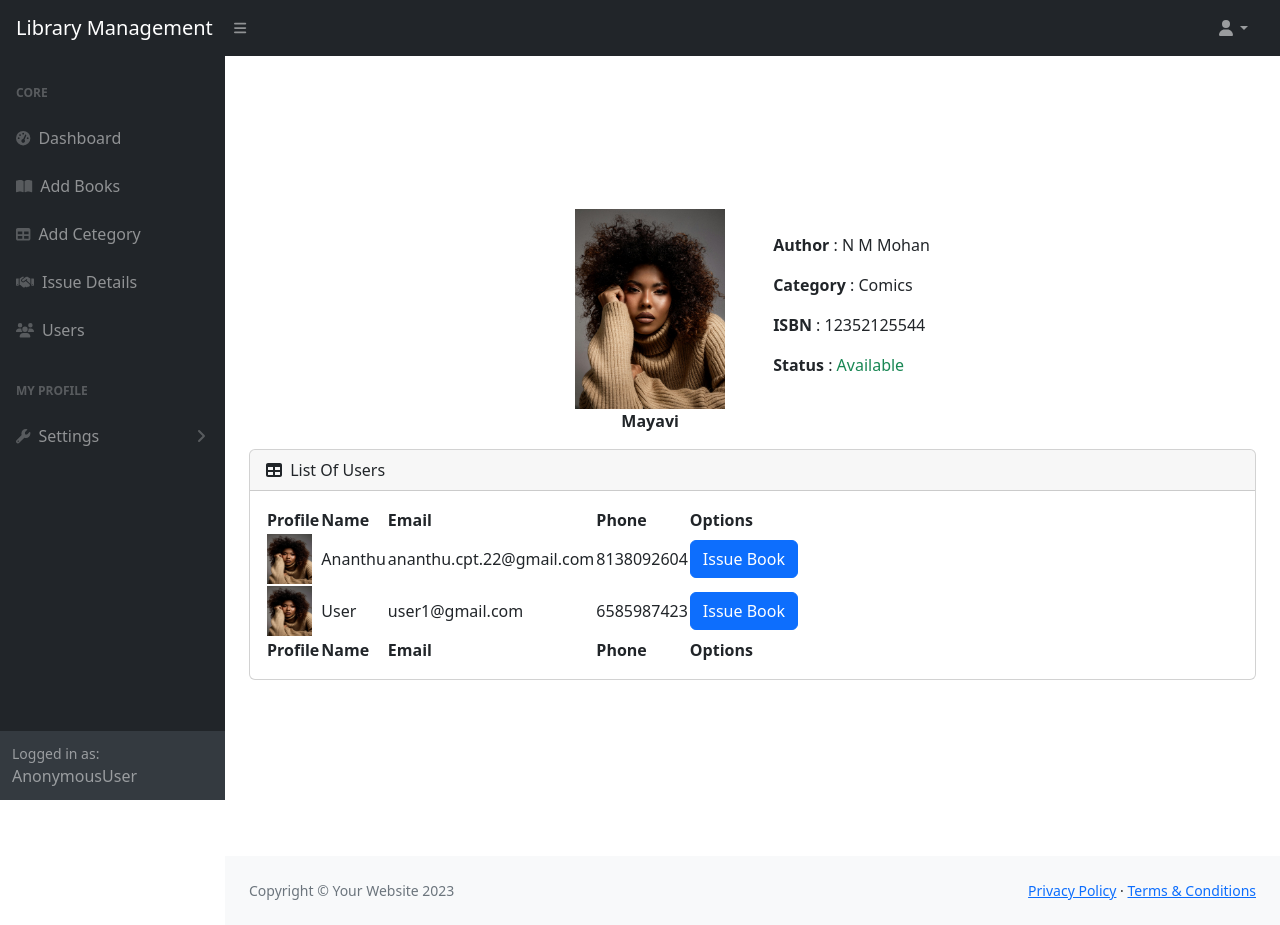
After one commit to um-shuhaib/libraryManagement, a Django app: page /issue/user/3 in a window 1280 px wide. The commit adds this page. Run offline with Django 5.2, Linux system fonts and the light colour scheme; data comes from the database, SQL or seed files in the repository; both versions use the stored data as it was after the commit; some libraries are stand-ins or nearby versions.

Commit message:
add issue details and added list of users

```diff
--- a/libraryApp/admin.py
+++ b/libraryApp/admin.py
@@ -1,5 +1,5 @@
 from django.contrib import admin
-from libraryApp.models import User,Category,Book
+from libraryApp.models import User,Category,Book,Issue
 
 # Register your models here.
 admin.site.register(User)
@@ -13,3 +13,4 @@ class BookModel(admin.ModelAdmin):
             obj.user=request.user
         return super().save_model(request, obj, form, change)
 admin.site.register(Book,BookModel)
+admin.site.register(Issue)
--- a/libraryApp/models.py
+++ b/libraryApp/models.py
@@ -1,6 +1,8 @@
 from django.db import models
 from django.contrib.auth.models import AbstractUser
 from random import randint
+from datetime import date
+
 
 # Create your models here.
 class User(AbstractUser):
@@ -41,3 +43,21 @@ class Book(models.Model):
 
     def __str__(self):
         return self.title
+
+class Issue(models.Model):
+    STATUS = (
+        ('issued', 'Issued'),
+        ('returned', 'Returned'),
+        ('overdue', 'Overdue'),
+    )
+
+    user = models.ForeignKey(User, on_delete=models.CASCADE, related_name="issued_by")
+    book = models.ForeignKey(Book, on_delete=models.CASCADE, related_name="issued_book")
+    issue_date = models.DateField(auto_now_add=True)
+    due_date = models.DateField()
+    returned_date = models.DateField(null=True, blank=True)
+    fine = models.IntegerField(default=0)
+    status = models.CharField(max_length=10, choices=STATUS, default="issued")
+
+    def __str__(self):
+        return f"{self.book.title} → {self.user.username}"
--- a/libraryApp/static/js/datatables-simple-demo.js
+++ b/libraryApp/static/js/datatables-simple-demo.js
@@ -1,9 +1,15 @@
+// window.addEventListener('DOMContentLoaded', event => {
+//     // Simple-DataTables
+//     // https://github.com/fiduswriter/Simple-DataTables/wiki
+
+//     const datatablesSimple = document.getElementById('datatablesSimple');
+//     if (datatablesSimple) {
+//         new simpleDatatables.DataTable(datatablesSimple);
+//     }
+// });
+
 window.addEventListener('DOMContentLoaded', event => {
-    // Simple-DataTables
-    // https://github.com/fiduswriter/Simple-DataTables/wiki
-
-    const datatablesSimple = document.getElementById('datatablesSimple');
-    if (datatablesSimple) {
-        new simpleDatatables.DataTable(datatablesSimple);
-    }
+    document.querySelectorAll('.datatable').forEach(table => {
+        new simpleDatatables.DataTable(table);
+    });
 });
--- a/libraryApp/templates/dashboard.html
+++ b/libraryApp/templates/dashboard.html
@@ -62,7 +62,7 @@
                             <div class="sb-nav-link-icon"><i class="fas fa-table"></i></div>
                             Add Cetegory
                         </a>
-                        <a class="nav-link" href="index.html">
+                        <a class="nav-link" href="{% url 'issue' %}">
                             <div class="sb-nav-link-icon"><i class="fa fa-handshake"></i></div>
                             Issue Details
                         </a>
@@ -150,7 +150,7 @@
                             List Of Available Books
                         </div>
                         <div class="card-body">
-                            <table id="datatablesSimple">
+                            <table id="datatablesSimple" class="datatable">
                                 <thead>
                                     <tr>
                                         <th>Image</th>
@@ -186,7 +186,11 @@
                                         <td>{{book.title}}</td>
                                         <td>{{book.author}}</td>
                                         <td>{{book.isbn}}</td>
-                                        <td>{{book.category}}</td>
+                                        <td>
+                                            {% for cat in book.category.all %}
+                                                {{ cat.category }}{% if not forloop.last %}, {% endif %}
+                                            {% endfor %}
+                                        </td>
                                         <td>{{book.total_copy}}</td>
                                         <td>{{book.avl_copy}}</td>
                                         <td>{{book.user}}</td>
@@ -224,6 +228,17 @@
     <script src="https://cdn.jsdelivr.net/npm/simple-datatables@7.1.2/dist/umd/simple-datatables.min.js"
         crossorigin="anonymous"></script>
     <script src="{% static 'js/datatables-simple-demo.js' %}"></script>
+
+    <script>
+document.addEventListener("DOMContentLoaded", function () {
+
+    // Initialize ALL tables with class="datatable"
+    document.querySelectorAll('.datatable').forEach(function(table) {
+        new simpleDatatables.DataTable(table);
+    });
+
+});
+</script>
 </body>
 
 </html>
--- /dev/null
+++ b/libraryApp/templates/issueuser.html
@@ -0,0 +1,77 @@
+{% extends 'dashboard.html' %}
+
+{% block main %}
+<div class="d-flex flex-column w-100 vh-100 align-items-center justify-content-center">
+    <div class="d-flex ">
+        <div class=" d-flex flex-column justify-content-center align-items-center">
+            <img src="{{book.image.url}}" height="200pxpx" width="150pxpx" alt="img">
+            <p class="fw-bolder">{{book.title}}</p>
+        </div>
+        <div>
+            <div class="ms-5 d-flex flex-column justify-content-center align-items-cente py-4">
+                <p><span class="fw-bold">Author</span> : {{book.author}}</p>
+                <p><span class="fw-bold">Category</span> : {% for cat in book.category.all %}
+                    {{ cat.category }}{% if not forloop.last %}, {% endif %}
+                    {% endfor %}</p>
+
+                <p><span class="fw-bold">ISBN</span> : {{book.isbn}}</p>
+                <p><span class="fw-bold">Status</span> : {% if book.avl_copy > 0 %} <span
+                        class="text-success">Available</span> {% else %} <span class="text-danger">Not Available</span>
+                    {% endif %}</p>
+            </div>
+        </div>
+    </div>
+
+    <div class="container-fluid px-4">
+        <div id="section-table" class="card mb-4">
+            <div class="card-header">
+                <i class="fas fa-table me-1"></i>
+                List Of Users
+            </div>
+            <div class="card-body">
+                <table id="datatablesSimple" class="datatable">
+                    <thead>
+                        <tr>
+                            <th>Profile</th>
+                            <th>Name</th>
+                            <th>Email</th>
+                            <th>Phone</th>
+                            <th>Options</th>
+
+
+                        </tr>
+                    </thead>
+                    <tfoot>
+                        <tr>
+                            <th>Profile</th>
+                            <th>Name</th>
+                            <th>Email</th>
+                            <th>Phone</th>
+                            <th>Options</th>
+
+                        </tr>
+                    </tfoot>
+                    <tbody>
+                        {% for user in users %}
+                        <tr>
+                            <td>
+                                <img src="{{user.profile.url}}" height="50px" width="45px" alt="img">
+                            </td>
+                            <td>{{user.first_name}}</td>
+                            <td>{{user.email}}</td>
+                            <td>{{user.phone}}</td>
+                            <td>
+                                <a href="" class="btn btn-primary">Issue Book</a>
+                            </td>
+
+
+                        </tr>
+                        {% endfor %}
+                    </tbody>
+                </table>
+            </div>
+        </div>
+    </div>
+
+</div>
+{% endblock %}
--- a/libraryApp/views.py
+++ b/libraryApp/views.py
@@ -3,7 +3,7 @@ from django.http import HttpResponse
 from django.views import View
 from libraryApp.forms import UserRegisterForm,AddBookForm
 from django.core.mail import send_mail,settings
-from libraryApp.models import User,Category,Book
+from libraryApp.models import User,Category,Book,Issue
 from django.contrib.auth import authenticate,login,logout
 
 # Create your views here.
@@ -127,3 +127,15 @@ class AddBookView(View):
             # Step 2: Save M2M categories
             form_instance.save_m2m()
             return redirect("book")
+
+class IssueBookView(View):
+    def get(self, request):
+        books=Book.objects.filter(avl_copy__gt = 0)
+        issued=Issue.objects.all()
+        return render(request,"issuebook.html",{"books":books,"issued":issued})
+
+class IssueUserView(View):
+    def get(self,request,**kwargs):
+        book=Book.objects.get(id=kwargs.get("id"))
+        users=User.objects.filter(role="user")
+        return render(request,"issueuser.html",{"book":book,"users":users})
--- a/libraryManagement/urls.py
+++ b/libraryManagement/urls.py
@@ -31,5 +31,7 @@ urlpatterns = [
     path("pass-recovery/change/<int:user>",views.ChangePasswordView.as_view(),name="change-password"),
     path("addcategory/",views.AddCategoryView.as_view(),name="category"),
     path("addbook/",views.AddBookView.as_view(),name="book"),
+    path("issue/",views.IssueBookView.as_view(),name="issue"),
+    path("issue/user/<int:id>",views.IssueUserView.as_view(),name="issueuser"),
 
 ]+ static(settings.MEDIA_URL, document_root=settings.MEDIA_ROOT)
```
Also changed, not shown: libraryApp/templates/issuebook.html (added, +125 -0 lines), db.sqlite3, libraryApp/migrations/0008_issue.py (added).
